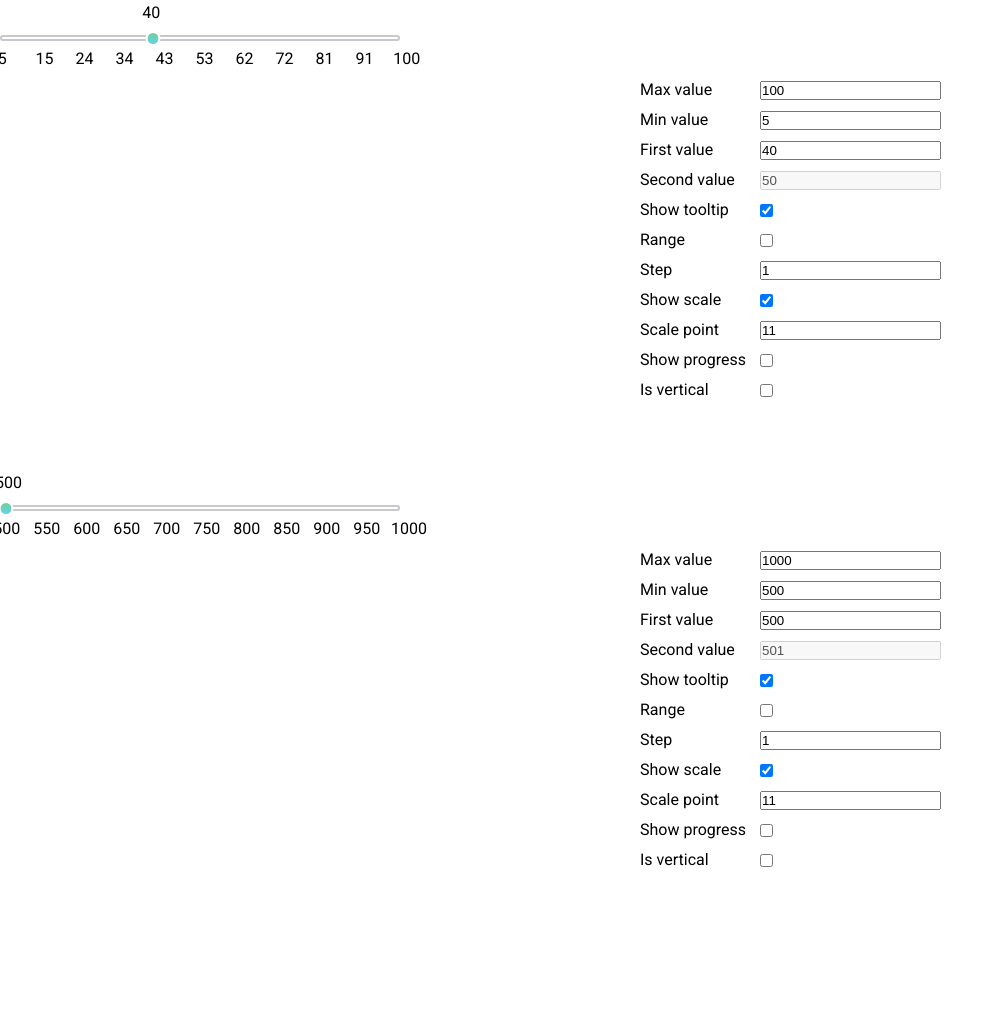
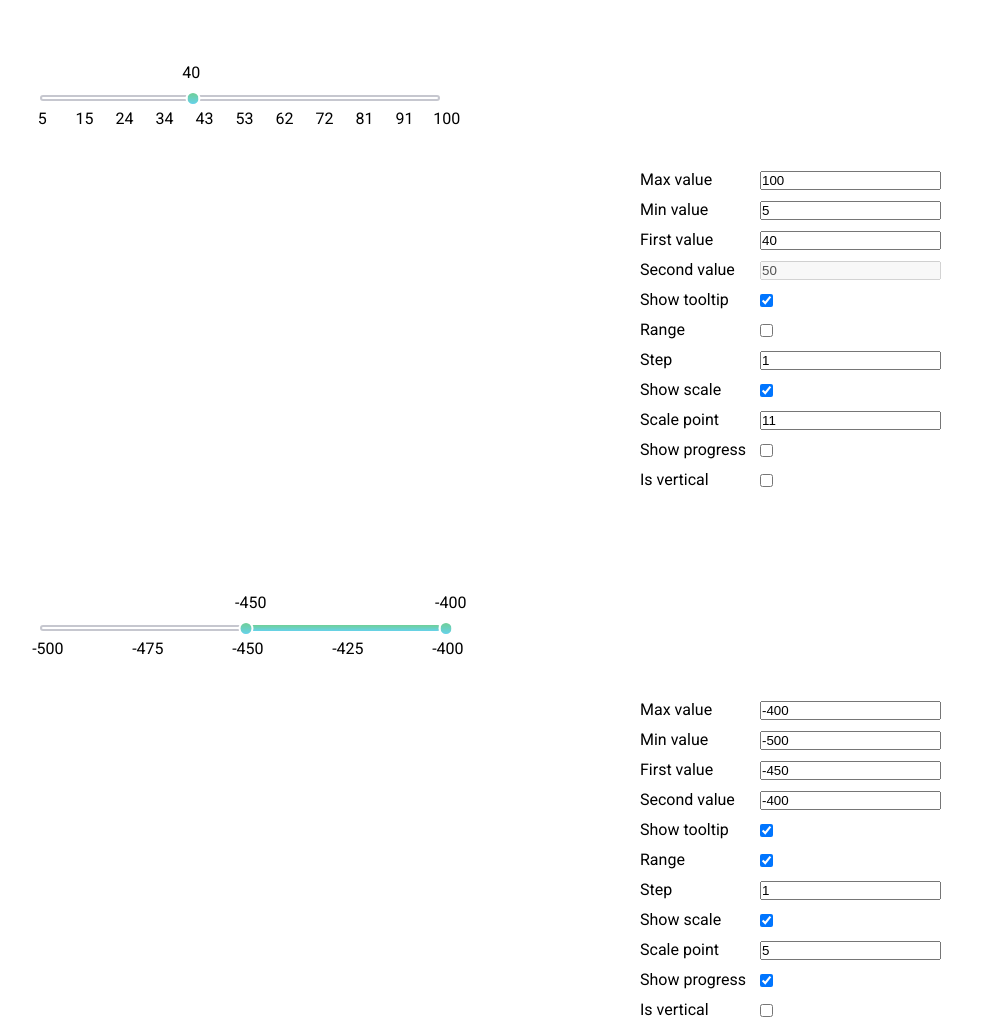
Before and after one commit to inconsumable1812/Slider, a website built with webpack: page src/index.html in a window 1280 px wide. Shown: the part 535-1563 px from the top of the page, without its empty margins (0-1004 px from the left). Before the commit the page ends 1510 px from the top, so only its background shows below. Built offline with nearby package versions, Linux system fonts and the light colour scheme.

```diff
--- a/package.json
+++ b/package.json
@@ -8,7 +8,8 @@
     "test-cov": "npm run test -- --coverage",
     "start": "cross-env NODE_ENV=development webpack serve",
     "build": "cross-env NODE_ENV=production webpack --mode production",
-    "lint": "eslint --ext .js,.jsx,.ts,.tsx ./src"
+    "lint": "eslint --ext .js,.jsx,.ts,.tsx ./src",
+    "deploy": "gh-pages -d dist"
   },
   "repository": {
     "type": "git",
@@ -56,6 +57,7 @@
     "eslint-plugin-jest": "^25.2.2",
     "eslint-plugin-prettier": "^4.0.0",
     "eslint-webpack-plugin": "^3.0.1",
+    "gh-pages": "^3.2.3",
     "html-webpack-plugin": "^5.3.2",
     "jest": "^27.2.5",
     "mini-css-extract-plugin": "^2.3.0",
--- a/src/demo/demo.ts
+++ b/src/demo/demo.ts
@@ -1,21 +1,29 @@
 /* eslint-disable @typescript-eslint/no-unused-vars */
+import $ from 'jquery'
 import '../components/slider'
-import { create } from '../components/slider'
 import '../components/JQplugin'
-
-import $ from 'jquery'
+import { sliderOptions } from 'components/type'
 
 const slider = $('#app').JQSlider()
 slider.JQSlider('addControlPanel')
 
-const sliderSecondConfig = {
+const sliderSecondConfig: Partial<sliderOptions> = {
   minValue: 500,
   maxValue: 1000
 }
 
-const sliderThirdConfig = {
-  minValue: 500,
-  maxValue: 1000
+const sliderThirdConfig: Partial<sliderOptions> = {
+  minValue: -500,
+  maxValue: -400,
+  valueStart: -450,
+  range: true,
+  showProgress: true,
+  scalePointCount: 5
+}
+
+const sliderFourthConfig: Partial<sliderOptions> = {
+  isVertical: true,
+  showProgress: true
 }
 
 const sliderSecond = $('#app_2').JQSlider()
@@ -24,3 +32,6 @@
 
 const sliderThird = $('#app_3').JQSlider(sliderThirdConfig)
 const sliderThirdPanel = sliderThird.JQSlider('addControlPanel')
+
+const sliderFourth = $('#app_3').JQSlider(sliderFourthConfig)
+const sliderFourthPanel = sliderFourth.JQSlider('addControlPanel')
--- a/src/scss/index.scss
+++ b/src/scss/index.scss
@@ -3,6 +3,7 @@
 @import url('https://fonts.googleapis.com/css2?family=Roboto&display=swap');
 
 @import './vars.scss';
+@import './mixins.scss';
 
 * {
   margin: 0;
@@ -18,8 +19,15 @@
   margin: 0 auto;
   max-width: 1440px;
   padding-top: 100px;
+  padding: 100px 40px 0px;
   display: grid;
   grid-template-columns: 1fr 1fr;
+  @include _1200 {
+    max-width: none;
+    padding: 40px 40px;
+    grid-template-columns: 1fr;
+    // grid-template-rows: 1fr 1fr;
+  }
 }
 
 .range-slider {
@@ -90,6 +98,9 @@
     max-width: $track-height;
     max-height: none;
     height: 400px;
+    @include _1200 {
+      margin: 0 auto;
+    }
     .range-slider {
       &__track {
         width: $track-height;
@@ -167,6 +178,7 @@
 
 .panel {
   margin-top: 40px;
+  padding: 30px 0;
   &__option {
     position: relative;
     line-height: 30px;
--- /dev/null
+++ b/src/scss/mixins.scss
@@ -0,0 +1,41 @@
+@mixin _1200 {
+  @media (max-width: 1200px) {
+    @content;
+  }
+}
+
+@mixin _992 {
+  @media (max-width: 992px) {
+    @content;
+  }
+}
+
+@mixin _768 {
+  @media (max-width: 768px) {
+    @content;
+  }
+}
+
+@mixin _680 {
+  @media (max-width: 680px) {
+    @content;
+  }
+}
+
+@mixin _600 {
+  @media (max-width: 600px) {
+    @content;
+  }
+}
+
+@mixin _480 {
+  @media (max-width: 480px) {
+    @content;
+  }
+}
+
+@mixin _320 {
+  @media (max-width: 320px) {
+    @content;
+  }
+}
```
Also changed, not shown: 1 other file.
